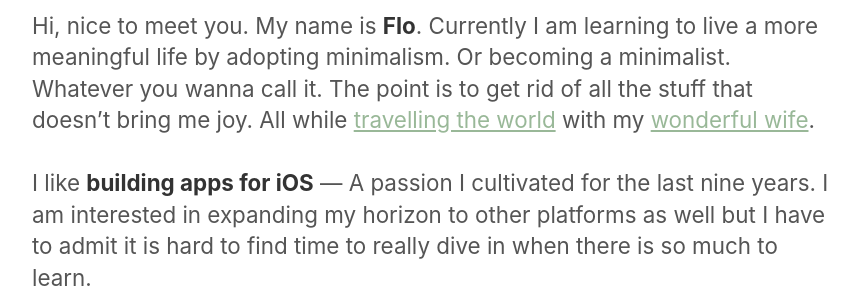
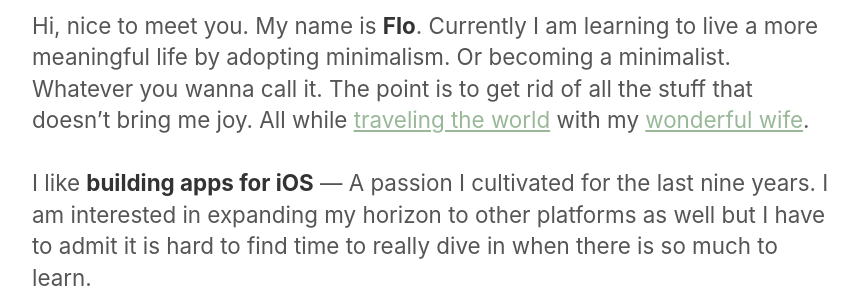
Before and after one commit to florianbuerger/florianbuerger.github.io, a Jekyll site: the page built from index.md, in a window 1280 px wide. Shown: the part 368-668 px from the top of the page, without its empty margins (208-1066 px from the left). Built offline with Jekyll 4.4.1, drawn with Linux system fonts in a browser that asks for light colours.

```diff
--- a/index.md
+++ b/index.md
@@ -2,7 +2,7 @@
 layout: index
 ---
 
-Hi, nice to meet you. My name is **Flo**. Currently I am learning to live a more meaningful life by adopting minimalism. Or becoming a minimalist. Whatever you wanna call it. The point is to get rid of all the stuff that doesn't bring me joy. All while [travelling the world](https://nomadlist.com/florianbuerger) with my [wonderful wife](http://www.verenaortlieb.com).
+Hi, nice to meet you. My name is **Flo**. Currently I am learning to live a more meaningful life by adopting minimalism. Or becoming a minimalist. Whatever you wanna call it. The point is to get rid of all the stuff that doesn't bring me joy. All while [traveling the world](https://nomadlist.com/florianbuerger) with my [wonderful wife](http://www.verenaortlieb.com).
 
 I like **building apps for iOS** — A passion I cultivated for the last nine years. I am interested in expanding my horizon to other platforms as well but I have to admit it is hard to find time to really dive in when there is so much to learn.
 
@@ -10,6 +10,6 @@ If you came here **looking for help** to build your new idea or improve your exi
 
 As you may have guessed from this layout I like to keep things as simple as possible. My free time is spent **bouldering**, jogging, mountain biking or whatever sport the current location is offering.
 
-Far too infrequent I write something on my [blog]({{site.url}}/blog). If social media is more your thing you can follow me on [Twitter](https://twitter.com/florianbuerger).
+Far too infrequent I write something on my [blog]({{site.url}}/blog). If social media is more your thing you can follow me on [Twitter](https://twitter.com/_bergdude).
 
 Or [send an email](mailto:hi@florianbuerger.com?subject=Hi!) and say "Hi"!
```
